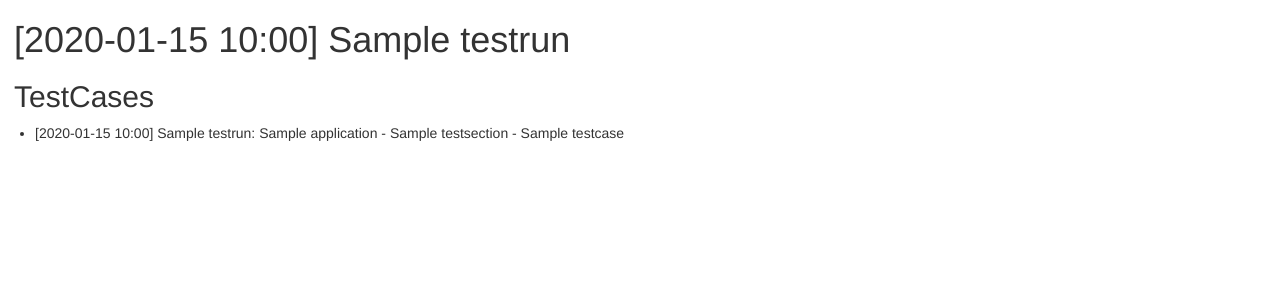
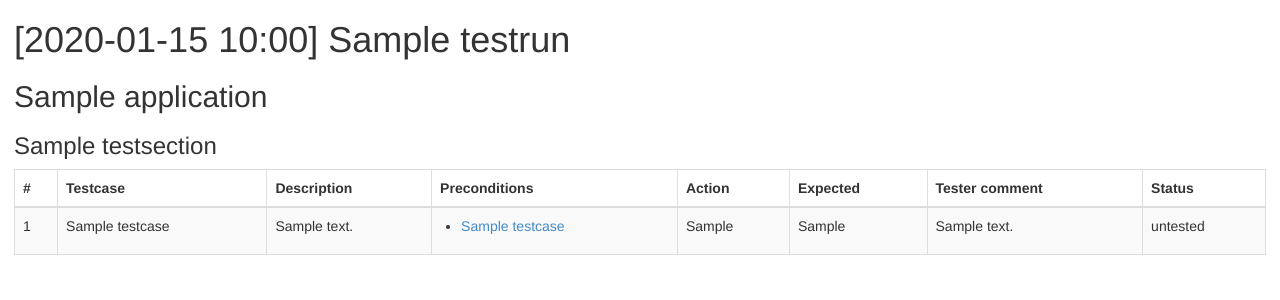
Before and after one commit to rs-dev/Test-Secretary, a Django app: page /testrun/1 in a window 1280 px wide. Shown: the top 300 px of the page. Run offline with Django 3.2, Linux system fonts and the light colour scheme; tables that the repository leaves empty hold one stand-in row (values such as "Sample post"); some libraries are stand-ins or nearby versions.

Commit message:
nicer testrun screen

```diff
--- a/test_secretary/models.py
+++ b/test_secretary/models.py
@@ -45,7 +45,7 @@ class TestCase(models.Model):
     section = models.ForeignKey(TestSection)
     active = models.BooleanField(default=True)
     description = models.TextField(null=True, blank=True)
-    preconditions = models.ManyToManyField('self')
+    preconditions = models.ManyToManyField('self', null=True, blank=True)
     precondition_comment = models.TextField(null=True, blank=True)
     action = models.TextField(null=True, blank=True)
     expected = models.TextField(null=True, blank=True)
@@ -88,3 +88,6 @@ class TestCaseRun(models.Model):
 
     def __str__(self):
         return '%s: %s' % (self.testrun, self.testcase)
+
+    class Meta:
+        ordering = ('testcase__section__app__name', 'testcase__section__name', 'testcase__number')
--- /dev/null
+++ b/test_secretary/templates/test_secretary/testcaserun_table.html
@@ -0,0 +1,51 @@
+{% regroup testcaseruns by testcase.section.app as testcaseruns_group_app %}
+
+{% for testcaserun_app in testcaseruns_group_app %}
+  <h2>{{ testcaserun_app.grouper }}</h2>
+  {% regroup testcaserun_app.list by testcase.section as testcaseruns_group_section %}
+  {% for testcaserun_section in testcaseruns_group_section %}
+    <h3>{{ testcaserun_section.grouper.name }}</h3>
+    <table class="table table-bordered table-striped">
+      <thead>
+        <tr>
+          <th>#</th>
+          <th>Testcase</th>
+          <th>Description</th>
+          <th>Preconditions</th>
+          <th>Action</th>
+          <th>Expected</th>
+          <th>Tester comment</th>
+          <th>Status</th>
+        </tr>
+      </thead>
+      <!--<tfoot>
+        <tr>
+          <td>no footer yet</td>
+          <td>tbd</td>
+        </tr>
+      </tfoot>-->
+      <tbody>
+        {% for testcaserun in testcaserun_section.list %}
+          <tr>
+            <td>{{ testcaserun.testcase.number }}</td>
+            <td>{{ testcaserun.testcase.name }}</td>
+            <td>{{ testcaserun.testcase.description|default:"" }}</td>
+            <td>
+              {% if testcaserun.testcase.preconditions.count %}
+                <ul>
+                  {% for precondition in testcaserun.testcase.preconditions.all %}
+                    <li><a href"#{{ precondition.pk }}">{{ precondition.name }}</a></li>
+                  {% endfor %}
+                </ul>
+              {% endif %}
+            </td>
+            <td>{{ testcaserun.testcase.action|default:"" }}</td>
+            <td>{{ testcaserun.testcase.expected|default:"" }}</td>
+            <td>{{ testcaserun.comment|default:"" }}</td>
+            <td>{{ testcaserun.get_status_display }}</td>
+          </tr>
+        {% endfor %}
+      </tbody>
+    </table>
+  {% endfor %}
+{% endfor %}
--- a/test_secretary/templates/test_secretary/testrun_overview.html
+++ b/test_secretary/templates/test_secretary/testrun_overview.html
@@ -4,11 +4,6 @@
 
   <h1>{{ testrun }}</h1>
 
-  <h2>TestCases</h2>
-  <ul>
-    {% for testcaserun in testcaseruns %}
-      <li>{{ testcaserun }}</li>
-    {% endfor %}
-  </ul>
+  {% include "test_secretary/testcaserun_table.html" %}
 
 {% endblock %}
```
Also changed, not shown: test_secretary/admin.py (+12 -3 lines).
